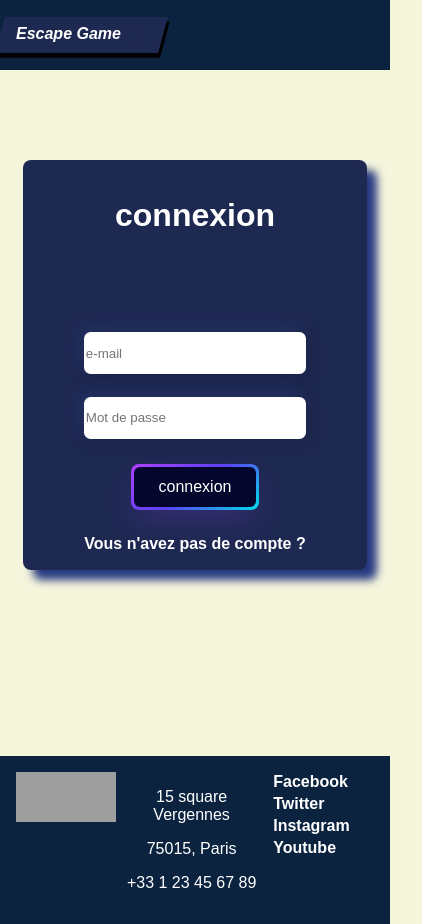
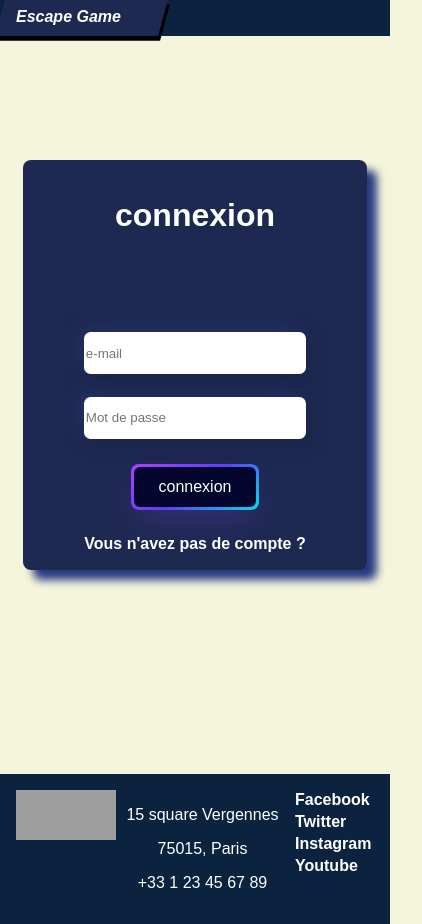
Before and after one commit to thibaud75/escape-game-front, a React (Vite) app: page /auth in a window 390 px wide. Shown: the whole page, 422 px wide, since content can reach past the window. Built offline with nearby package versions, Linux system fonts and the light colour scheme; grey boxes are pictures that could not be loaded.

Commit message:
responsive de la nav quelques retouches sur CSS et history

```diff
--- a/src/App.css
+++ b/src/App.css
@@ -3,6 +3,7 @@
   display: flex;
   flex-direction: column;
   height: 100%;
+  width: 100%;
 }
 
 body {
@@ -63,15 +64,9 @@ header {
   display: flex;
   justify-content: space-between;
   width: 100%;
-  height: 70px;
   background-color: #0C2340;
   color: white;
   align-items: center;
-}
-
-header > span {
-  padding: 10px;
-  height: fit-content;
 }
 
 .logo {
@@ -84,7 +79,6 @@ footer {
   justify-content: center;
   margin-top: 2em;
   background-color: #0C2340;
-  width: 100%;
   bottom: 0px;
   text-align: center;
   color: white;
@@ -96,6 +90,7 @@ footer {
   justify-content: space-between;
   height: fit-content;
   padding: 1em;
+  width: 100%;
 }
 
 .aPropos {
@@ -163,11 +158,6 @@ a:-webkit-any-link {
     width: 40%;
   }
 
-  header {
-    position: fixed;
-    top: 0px;
-  }
-
   .title{
     text-align:center ;
     margin-top: 3em;
--- a/src/components/Nav.css
+++ b/src/components/Nav.css
@@ -1,3 +1,19 @@
 .droite {
   display: flex;
 }
+
+.UserNameTitle{
+  margin: auto;
+}
+
+@media screen and (max-width: 900px) {
+    .droite{
+      flex-direction: column;
+    }
+
+    .droiteMini{
+      display: flex;
+      flex-direction: column;
+    }
+
+  }
--- a/src/components/Nav.tsx
+++ b/src/components/Nav.tsx
@@ -51,9 +51,8 @@ export default function Nav() {
         </h1>
       )}
       <div className="droite">
-        <span>
         {isConnect == true && userData.role === "admin" ? (
-            <div>
+          <div className="droiteMini">
             <button
               id="history"
               onClick={() => {
@@ -86,7 +85,6 @@ export default function Nav() {
         ) : (
           ""
         )}
-        </span>
         {useLocation().pathname != "/auth" && (
           <button className="navBtn" id="connexion">
             {isConnect == true ? (
--- a/src/pages/History.css
+++ b/src/pages/History.css
@@ -6,6 +6,7 @@
   flex-direction: column;
   align-items: center;
   margin-top: 5em;
+  margin-bottom: 35vh;
 }
 
 .h2resa {
```
Lines whose indentation alone changed are shown as unchanged.
